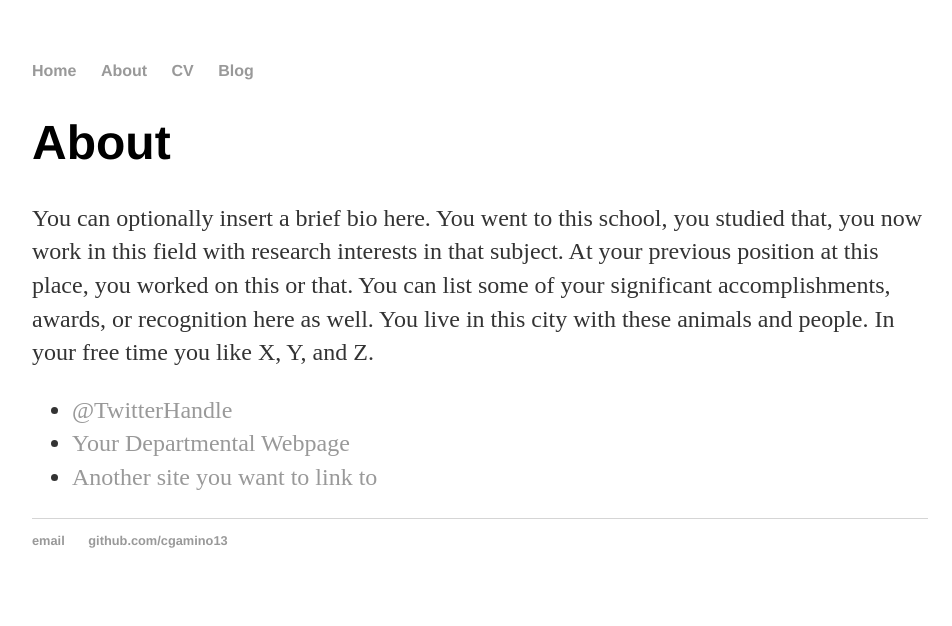
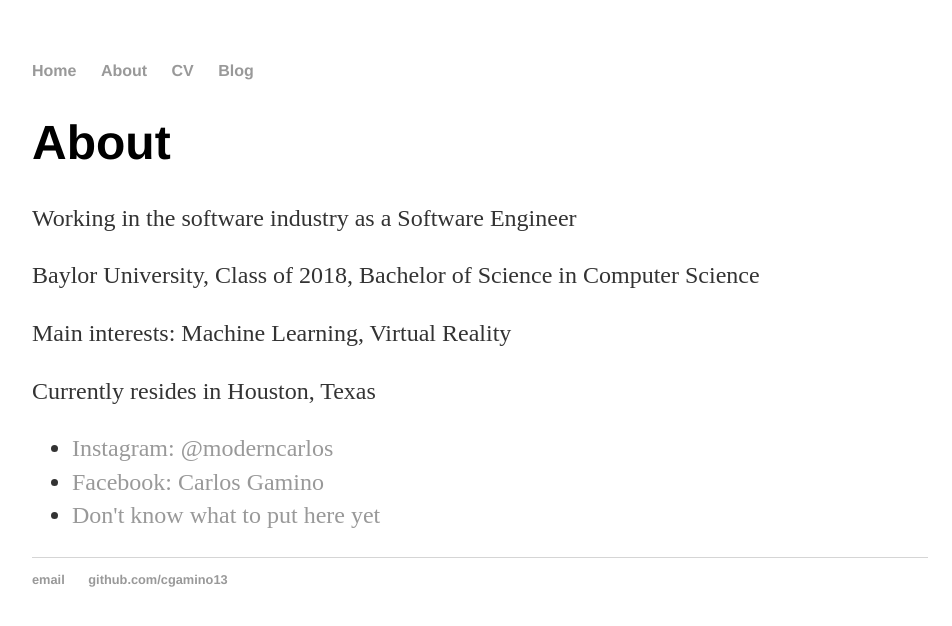
Before and after one commit to cgamino13/cgamino-dep.github.io, a Jekyll site: the page built from about/index.html, in a window 1280 px wide. Shown: the top 626 px of the page, without its empty margins (160-1112 px from the left). Built offline with Jekyll 4.4.1, drawn with Linux system fonts in a browser that asks for light colours.

Commit message:
minor text changes

```diff
--- a/about/index.html
+++ b/about/index.html
@@ -3,13 +3,15 @@ layout: default
 title: About Carlos Gamino
 ---
 
-        <div class="about">
-            <h1>About</h1>
-            <p>You can optionally insert a brief bio here. You went to this school, you studied that, you now work in this field with research interests in that subject. At your previous position at this place, you worked on this or that. You can list some of your significant accomplishments, awards, or recognition here as well. You live in this city with these animals and people. In your free time you like X, Y, and Z.</p>
-
-            <ul class="contacts">
-                <li><a href="#">@TwitterHandle</a></li>
-                <li><a href="#">Your Departmental Webpage</a></li>
-                <li><a href="#">Another site you want to link to</a></li>
-            </ul>
-        </div>
+    <div class="about">
+        <h1>About</h1>
+        <p>Working in the software industry as a Software Engineer</p>
+        <p>Baylor University, Class of 2018, Bachelor of Science in Computer Science</p>
+        <p>Main interests: Machine Learning, Virtual Reality</p>
+        <p>Currently resides in Houston, Texas</p>
+        <ul class="contacts">
+            <li><a href="https://www.instagram.com/moderncarlos/">Instagram: @moderncarlos</a></li>
+            <li><a href="https://www.facebook.com/carlos.gamino.560">Facebook: Carlos Gamino</a></li>
+            <li><a href="#">Don't know what to put here yet</a></li>
+        </ul>
+    </div>
--- a/index.html
+++ b/index.html
@@ -5,5 +5,7 @@ title: Carlos Gamino, Ya Boi
 
         <div class="blurb">
             <h1>Hi there, I'm Carlos Gamino!</h1>
-            <p>I'm best known as ya boi from <em>That One Place</em>. Don't worry I have your back. <a href="/about">Read more about my life...</a></p>
+            <p>I'm best known as ya boi from <em>That One Place</em>.</p>
+            <p>Don't worry I have your back.</p>
+            <p><a href="/about">Read more about my life...</a></p>
         </div>
```
Also changed, not shown: cv/index.html (+3 -9 lines).
